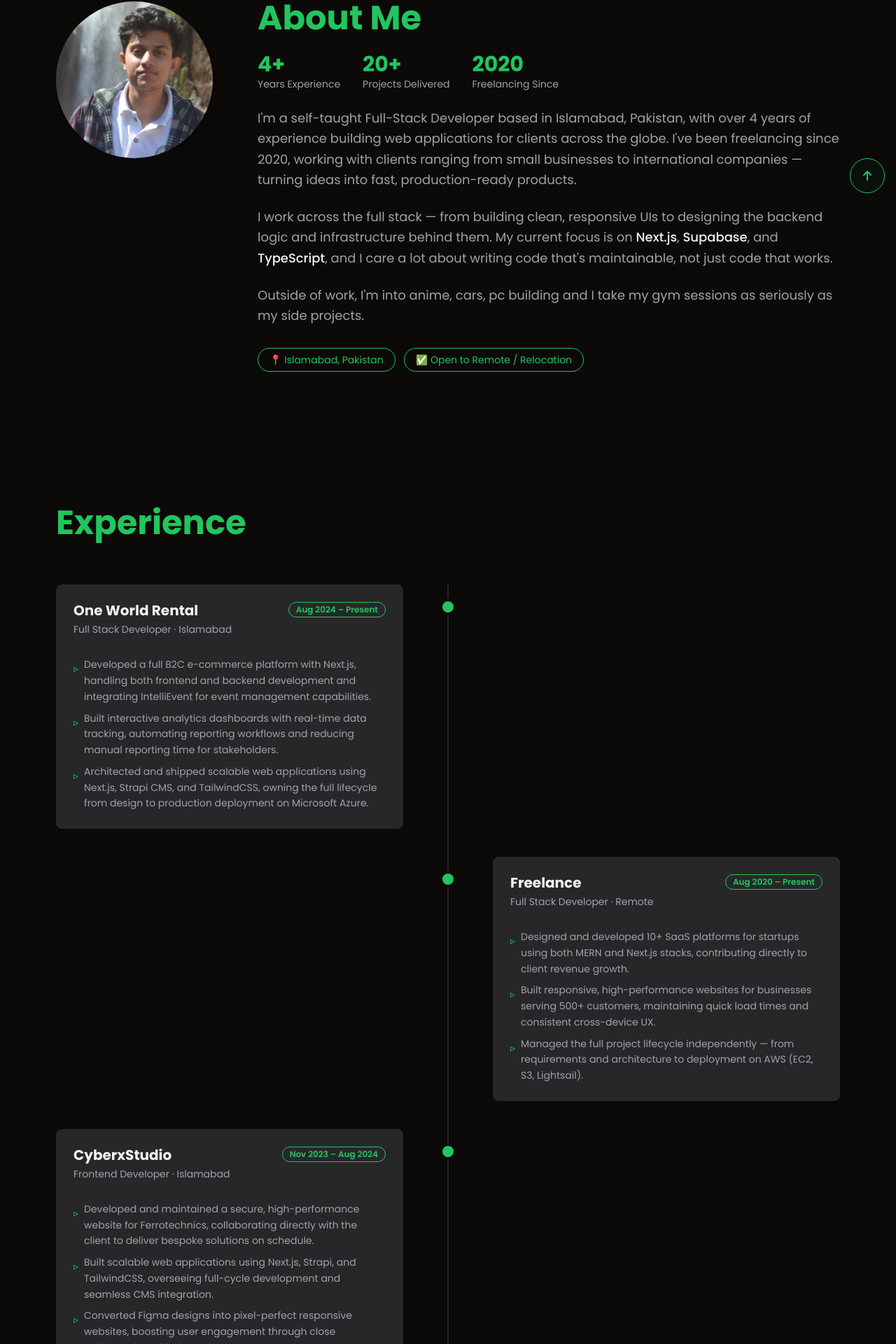
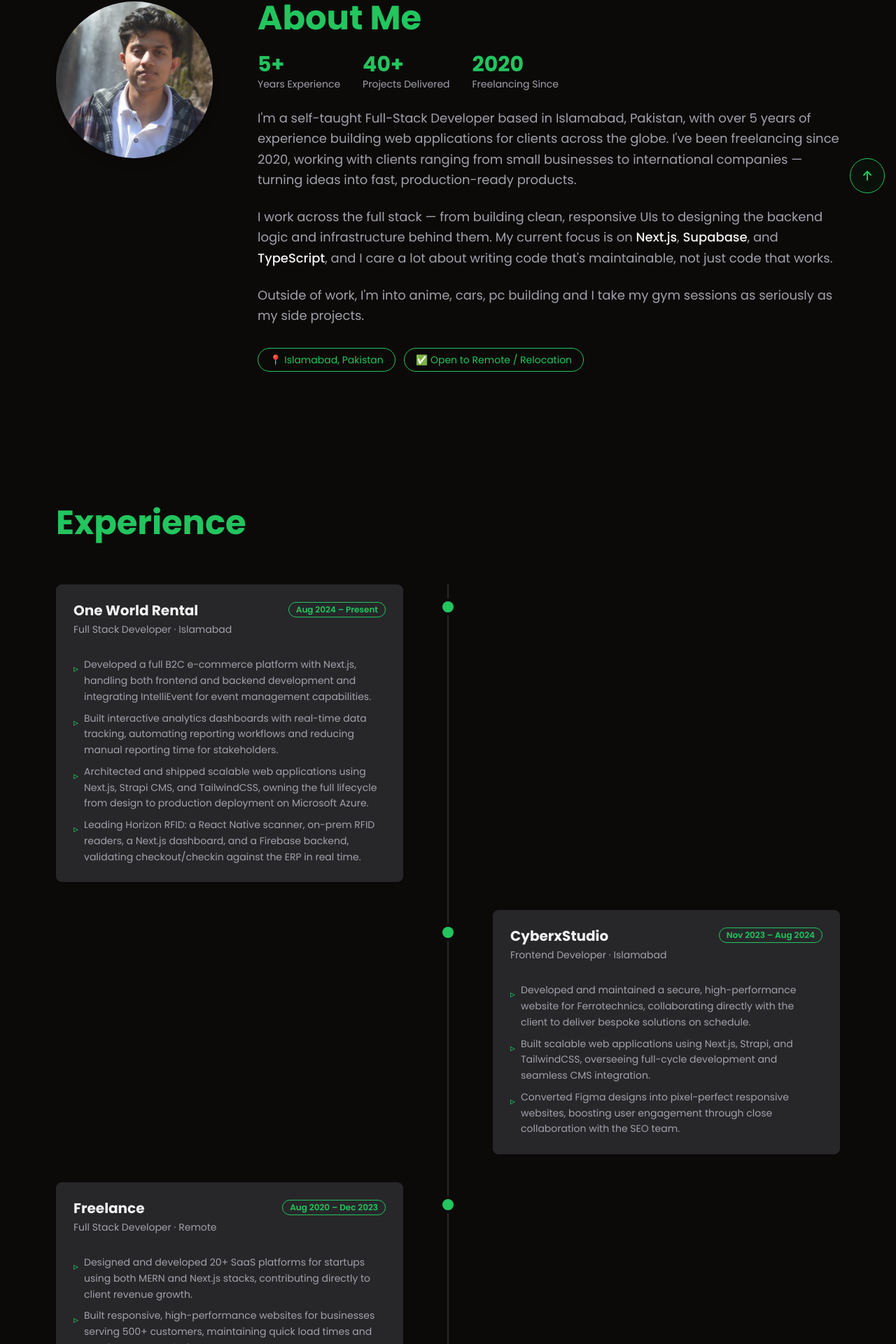
Before and after one commit to hamzaejaz787/Portfolio, a React (Vite) app: page / in a window 1280 px wide. Shown: the part 508-2428 px from the top of the page at 70% size. Built offline with nearby package versions, Linux system fonts and the light colour scheme.

Commit message:
updated profile with content and ui changes

```diff
--- a/src/components/AboutSection.tsx
+++ b/src/components/AboutSection.tsx
@@ -49,8 +49,8 @@ const AboutSection = () => {
             className="flex flex-wrap justify-center md:justify-start gap-8"
           >
             {[
-              { value: "4+", label: "Years Experience" },
-              { value: "20+", label: "Projects Delivered" },
+              { value: "5+", label: "Years Experience" },
+              { value: "40+", label: "Projects Delivered" },
               { value: "2020", label: "Freelancing Since" },
             ].map((stat) => (
               <div key={stat.label}>
@@ -66,7 +66,7 @@ const AboutSection = () => {
             className="text-lg leading-relaxed text-muted-foreground"
           >
             I'm a self-taught Full-Stack Developer based in Islamabad, Pakistan,
-            with over 4 years of experience building web applications for
+            with over 5 years of experience building web applications for
             clients across the globe. I've been freelancing since 2020, working
             with clients ranging from small businesses to international
             companies — turning ideas into fast, production-ready products.
--- a/src/components/Experiences.tsx
+++ b/src/components/Experiences.tsx
@@ -13,17 +13,7 @@ const experiences = [
       "Developed a full B2C e-commerce platform with Next.js, handling both frontend and backend development and integrating IntelliEvent for event management capabilities.",
       "Built interactive analytics dashboards with real-time data tracking, automating reporting workflows and reducing manual reporting time for stakeholders.",
       "Architected and shipped scalable web applications using Next.js, Strapi CMS, and TailwindCSS, owning the full lifecycle from design to production deployment on Microsoft Azure.",
-    ],
-  },
-  {
-    company: "Freelance",
-    role: "Full Stack Developer",
-    location: "Remote",
-    period: "Aug 2020 – Present",
-    points: [
-      "Designed and developed 10+ SaaS platforms for startups using both MERN and Next.js stacks, contributing directly to client revenue growth.",
-      "Built responsive, high-performance websites for businesses serving 500+ customers, maintaining quick load times and consistent cross-device UX.",
-      "Managed the full project lifecycle independently — from requirements and architecture to deployment on AWS (EC2, S3, Lightsail).",
+      "Leading Horizon RFID: a React Native scanner, on-prem RFID readers, a Next.js dashboard, and a Firebase backend, validating checkout/checkin against the ERP in real time.",
     ],
   },
   {
@@ -35,6 +25,17 @@ const experiences = [
       "Developed and maintained a secure, high-performance website for Ferrotechnics, collaborating directly with the client to deliver bespoke solutions on schedule.",
       "Built scalable web applications using Next.js, Strapi, and TailwindCSS, overseeing full-cycle development and seamless CMS integration.",
       "Converted Figma designs into pixel-perfect responsive websites, boosting user engagement through close collaboration with the SEO team.",
+    ],
+  },
+  {
+    company: "Freelance",
+    role: "Full Stack Developer",
+    location: "Remote",
+    period: "Aug 2020 – Dec 2023",
+    points: [
+      "Designed and developed 20+ SaaS platforms for startups using both MERN and Next.js stacks, contributing directly to client revenue growth.",
+      "Built responsive, high-performance websites for businesses serving 500+ customers, maintaining quick load times and consistent cross-device UX.",
+      "Managed the full project lifecycle independently — from requirements and architecture to deployment on AWS (EC2, S3, Lightsail).",
     ],
   },
   {
--- a/src/components/IntroSection.tsx
+++ b/src/components/IntroSection.tsx
@@ -91,11 +91,7 @@ const IntroSection = () => {
             className="text-lg px-8 py-6 rounded-full"
             variant="link"
           >
-            <a
-              href="https://drive.google.com/file/d/1DdLa_vygmeFq66J7teuL4YH3I-wyVMhr/view?usp=sharing"
-              target="_blank"
-              rel="noopener noreferrer"
-            >
+            <a href="/Hamza_Ejaz_Full_Stack_Developer.pdf" download>
               Download Resume
             </a>
           </Button>
--- a/src/components/SkillsGrid.tsx
+++ b/src/components/SkillsGrid.tsx
@@ -5,6 +5,9 @@ import {
   FaNode,
   FaReact,
   FaWordpress,
+  FaAws,
+  FaDocker,
+  FaStripe,
 } from "react-icons/fa6";
 import {
   SiTypescript,
@@ -16,11 +19,17 @@ import {
   SiSupabase,
   SiPrisma,
   SiFirebase,
+  SiNginx,
+  SiMongodb,
+  SiRedis,
+  SiGraphql,
 } from "react-icons/si";
 import { IoLogoJavascript } from "react-icons/io5";
 import { RiNextjsFill } from "react-icons/ri";
 import { motion } from "framer-motion";
 import { ElementType } from "react";
+import { MdWebhook } from "react-icons/md";
+import { TbApi } from "react-icons/tb";
 
 type Skill = { icon: ElementType; label: string };
 type SkillGroup = { category: string; skills: Skill[] };
@@ -31,10 +40,10 @@ const skillGroups: SkillGroup[] = [
     skills: [
       { icon: FaHtml5, label: "HTML5" },
       { icon: FaCss3Alt, label: "CSS3" },
-      { icon: IoLogoJavascript, label: "JavaScript" },
-      { icon: SiTypescript, label: "TypeScript" },
       { icon: FaReact, label: "React" },
       { icon: RiNextjsFill, label: "Next.js" },
+      { icon: SiTypescript, label: "TypeScript" },
+      { icon: IoLogoJavascript, label: "JavaScript" },
       { icon: SiTailwindcss, label: "Tailwind" },
       { icon: SiShadcnui, label: "Shadcn/ui" },
       { icon: FaBootstrap, label: "Bootstrap" },
@@ -44,17 +53,36 @@ const skillGroups: SkillGroup[] = [
     category: "Backend & Database",
     skills: [
       { icon: FaNode, label: "Node.js" },
+      { icon: SiPrisma, label: "Prisma" },
       { icon: SiPostgresql, label: "PostgreSQL" },
       { icon: SiSupabase, label: "Supabase" },
-      { icon: SiPrisma, label: "Prisma" },
-      { icon: SiStrapi, label: "Strapi" },
-      { icon: SiFirebase, label: "firebase" },
+      { icon: SiMongodb, label: "MongoDB" },
+      { icon: SiFirebase, label: "Firebase" },
+      { icon: SiRedis, label: "Redis" },
+    ],
+  },
+  {
+    category: "APIs & Integrations",
+    skills: [
+      { icon: TbApi, label: "REST API" },
+      { icon: SiGraphql, label: "GraphQL" },
+      { icon: MdWebhook, label: "Webhooks" },
+      { icon: FaStripe, label: "Stripe" },
+    ],
+  },
+  {
+    category: "Cloud & DevOps",
+    skills: [
+      { icon: SiMicrosoftazure, label: "Azure" },
+      { icon: FaAws, label: "AWS (EC2, Lightsail, S3)" },
+      { icon: SiNginx, label: "Nginx" },
+      { icon: FaDocker, label: "Docker" },
     ],
   },
   {
     category: "Platforms & Tools",
     skills: [
-      { icon: SiMicrosoftazure, label: "Azure" },
+      { icon: SiStrapi, label: "Strapi" },
       { icon: FaWordpress, label: "WordPress" },
     ],
   },
```
Also changed, not shown: 1 other file (tests, documents, lock files or other folders).
